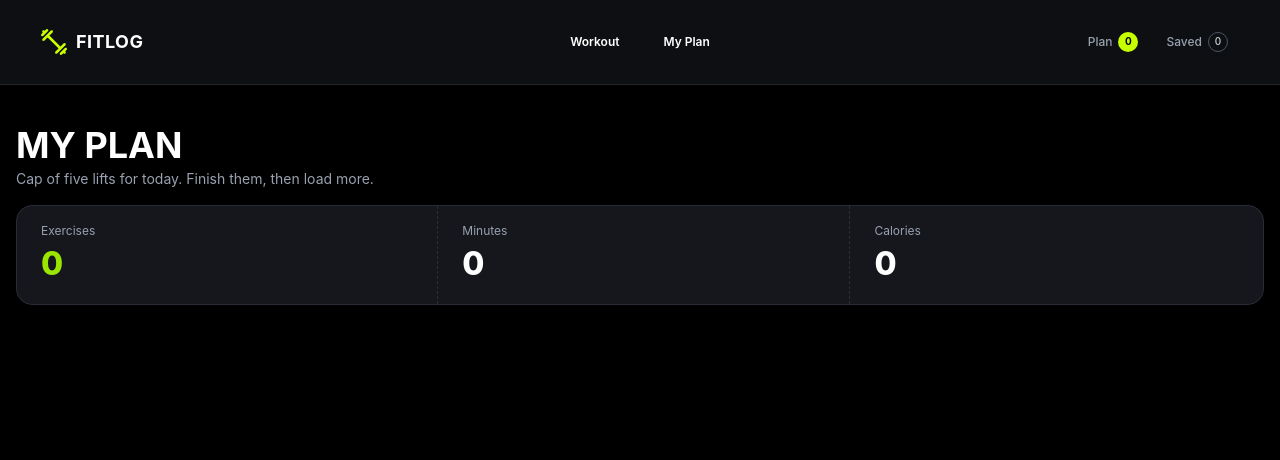
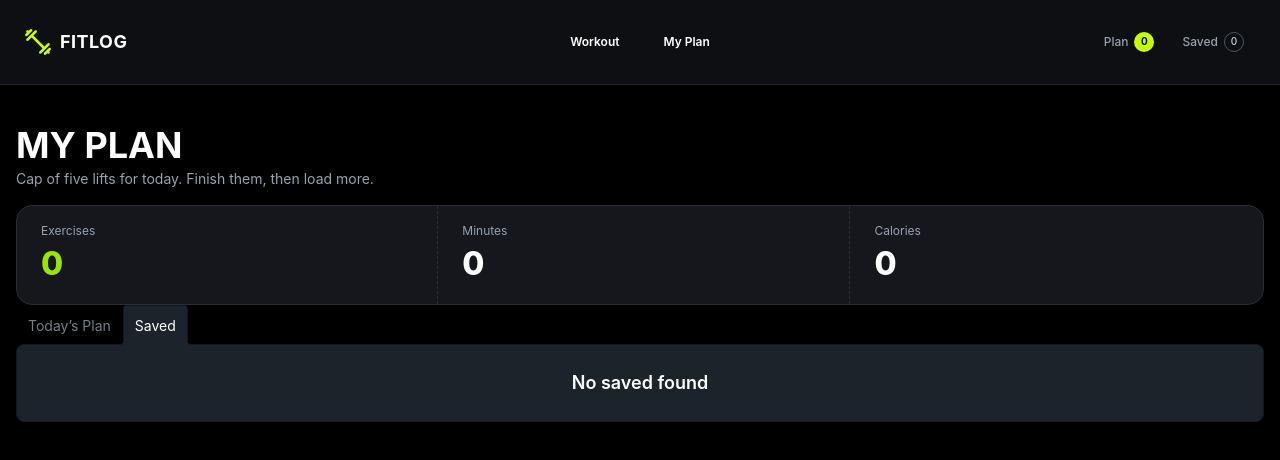
Before and after one commit to prokash4433/ass06-fit-log, a Next.js app: page /my-plan in a window 1280 px wide. Shown: the top 460 px of the page. Built offline with nearby package versions, Linux system fonts and the light colour scheme.

Commit message:
added a ListedWorkoutsCards and button set for the my plan button

```diff
--- a/src/Components/shared/LibraryCards.tsx
+++ b/src/Components/shared/LibraryCards.tsx
@@ -73,7 +73,7 @@ const LibraryCards = ({ library }: ILibraryCardsProps) => {
           {/* Duration */}
           <div className="flex items-center gap-2">
             <div className="flex h-8 w-8 items-center justify-center rounded-lg bg-[#b6ff00]/10 text-[#b6ff00]">
-              <span>⏱</span>
+              <span>◷</span>
             </div>
 
             <div>
@@ -90,7 +90,7 @@ const LibraryCards = ({ library }: ILibraryCardsProps) => {
           {/* Calories */}
           <div className="flex items-center gap-2">
             <div className="flex h-8 w-8 items-center justify-center rounded-lg bg-[#b6ff00]/10 text-[#b6ff00]">
-              <span>🔥</span>
+              <span>♨</span>
             </div>
 
             <div>
@@ -107,7 +107,7 @@ const LibraryCards = ({ library }: ILibraryCardsProps) => {
           {/* Rating */}
           <div className="flex items-center gap-2">
             <div className="flex h-8 w-8 items-center justify-center rounded-lg bg-[#b6ff00]/10 text-[#b6ff00]">
-              <span>⭐</span>
+              <span>☆</span>
             </div>
 
             <div>
--- /dev/null
+++ b/src/Components/shared/ListedWorkoutsCards.tsx
@@ -0,0 +1,107 @@
+import { ILibrary } from '@/types/library.type';
+import Image from 'next/image';
+import Link from 'next/link';
+
+import React from 'react';
+
+interface IListedWourkoutsCardsProps {
+          library: ILibrary
+}
+
+const ListedWorkoutsCards = ({ library }: IListedWourkoutsCardsProps ) => {
+          return (
+                    /* Workout Card */
+                    <div
+
+                              className="mb-4 w-full rounded-2xl border border-[#292c35] bg-[#15171d] p-3 sm:p-4"
+                    >
+                              <div className="flex flex-col gap-4 lg:flex-row lg:items-center">
+
+                                        {/* Left Side - Image + Content */}
+                                        <div className="flex min-w-0 flex-1 items-center gap-3 sm:gap-4">
+
+                                                  {/* Image */}
+                                                  <div className="relative h-16 w-24 shrink-0 overflow-hidden rounded-xl sm:h-20 sm:w-32">
+                                                            <Image
+                                                                      src={library.image}
+                                                                      alt={library.name}
+                                                                      fill
+                                                                      className="object-cover"
+                                                            />
+                                                  </div>
+
+                                                  {/* Content */}
+                                                  <div className="min-w-0 flex-1">
+
+                                                            {/* Workout Name */}
+                                                            <h2 className="truncate text-base font-bold uppercase text-white sm:text-lg">
+                                                                      {library.name}
+                                                            </h2>
+
+                                                            {/* Equipment */}
+                                                            <p className="truncate text-xs text-gray-400 sm:text-sm">
+                                                                      {library.equipment}
+                                                            </p>
+
+                                                            {/* Stats */}
+                                                            <div className="mt-2 flex flex-wrap items-center gap-x-3 gap-y-1 text-xs text-gray-400 sm:gap-4 sm:text-sm">
+
+                                                                      {/* Duration */}
+                                                                      <span className="flex items-center gap-1 whitespace-nowrap">
+                                                                                <span className="text-lime-400">◷</span>
+                                                                                {library.duration} min
+                                                                      </span>
+
+                                                                      {/* Calories */}
+                                                                      <span className="flex items-center gap-1 whitespace-nowrap">
+                                                                                <span className="text-lime-400">♨</span>
+                                                                                {library.caloriesBurned} kcal
+                                                                      </span>
+
+                                                                      {/* Rating */}
+                                                                      <span className="flex items-center gap-1 whitespace-nowrap">
+                                                                                <span className="text-lime-400">☆</span>
+                                                                                {library.rating}
+                                                                      </span>
+
+                                                            </div>
+                                                  </div>
+                                        </div>
+
+                                        {/* Right Side - Buttons */}
+                                        <div className="flex w-full shrink-0 items-center gap-2 sm:gap-3 lg:w-auto">
+
+                                                  {/* View Details */}
+                                                  <Link href={`/library/${library.id}`}>
+                                                  <button
+                                                            type="button"
+                                                            className="flex-1 rounded-full border border-[#374151] px-3 py-2 text-xs text-white transition hover:bg-[#242730] sm:px-5 sm:text-sm lg:flex-none"
+                                                  >
+                                                            View Details
+                                                  </button>
+                                        </Link>
+
+                                                  {/* Mark as Done */}
+                                                  <button
+                                                            type="button"
+                                                            className="flex flex-1 items-center justify-center gap-1.5 rounded-full bg-lime-400 px-3 py-2 text-xs font-semibold text-black transition hover:bg-lime-300 sm:gap-2 sm:px-5 sm:text-sm lg:flex-none"
+                                                  >
+                                                            <span>✓</span>
+                                                            <span>Mark as Done</span>
+                                                  </button>
+
+                                                  {/* Remove */}
+                                                  <button
+                                                            type="button"
+                                                            className="shrink-0 px-1 text-xl text-gray-500 transition hover:text-white sm:text-2xl"
+                                                  >
+                                                            ×
+                                                  </button>
+
+                                        </div>
+                              </div>
+                    </div>
+          );
+};
+
+export default ListedWorkoutsCards;
--- a/src/Components/shared/Navbar.tsx
+++ b/src/Components/shared/Navbar.tsx
@@ -2,12 +2,14 @@ import Image from 'next/image';
 import React from 'react';
 import logo from '@/assets/logo.png';
 import Link from 'next/link';
+import WorkoutCount from './WorkoutCount';
+
 
 const Navbar = () => {
           return (
             <nav className="sticky top-0 z-50 bg-[#0d0f12] border-b border-neutral-800">
           <div className=" navbar container mx-auto">
-                    <div className="navbar min-h-[68px] px-3 sm:px-5 lg:px-8">
+                <div className="navbar min-h-[68px] px-2 sm:px-3 lg:px-4 ">
 
                                {/* LEFT */}
                      <div className="navbar-start">
@@ -89,19 +91,22 @@ const Navbar = () => {
                     <div className="flex items-center gap-0 sm:gap-1">
 
                                         {/* Plan */}
-                    <button className="flex items-center gap-1.5 rounded-full px-2 py-2 text-xs font-medium text-gray-400 transition hover:bg-[#1A2312] hover:text-[#C2F800] sm:px-3 cursor-pointer">
+                    {/* <button className="flex items-center gap-1.5 rounded-full px-2 py-2 text-xs font-medium text-gray-400 transition hover:bg-[#1A2312] hover:text-[#C2F800] sm:px-3 cursor-pointer">
                     <span>Plan</span>
 
                     <span className="flex h-5 w-5 items-center justify-center rounded-full bg-[#c6ff00] text-[10px] font-bold text-black cursor-pointer">0</span>
-                    </button>
+                    </button> */}
+
+                      <WorkoutCount />
+
 
 
                                         {/* Saved */}
-                    <button className="flex items-center gap-1.5 rounded-full px-2 py-2 text-xs font-medium text-gray-400 transition hover:bg-[#1A2312] hover:text-[#C2F800]  sm:px-3 cursor-pointer">
+                    {/* <button className="flex items-center gap-1.5 rounded-full px-2 py-2 text-xs font-medium text-gray-400 transition hover:bg-[#1A2312] hover:text-[#C2F800]  sm:px-3 cursor-pointer">
                     <span>Saved</span>
 
                     <span className="flex h-5 w-5 items-center justify-center rounded-full border border-gray-600 text-[10px] text-gray-300">0</span>
-                                                            </button>
+                                                            </button> */}
 
                                                   </div>
                                         </div>
--- /dev/null
+++ b/src/Components/shared/WorkoutCount.tsx
@@ -0,0 +1,34 @@
+'use client';
+
+import React, { useContext } from 'react';
+import { WorkoutsContext } from '@/context/WorkoutsContext';
+
+const WorkoutCount = () => {
+          const { addWorkouts, savedlist } = useContext(WorkoutsContext);
+
+          return (
+                    <div className="flex items-center gap-0 sm:gap-1">
+
+                              {/* Plan */}
+                              <button className="flex cursor-pointer items-center gap-1.5 rounded-full px-2 py-2 text-xs font-medium text-gray-400 transition hover:bg-[#1A2312] hover:text-[#C2F800] sm:px-3">
+                                        <span>Plan</span>
+
+                                        <span className="flex h-5 w-5 items-center justify-center rounded-full bg-[#c6ff00] text-[10px] font-bold text-black">
+                                                  {addWorkouts.length}
+                                        </span>
+                              </button>
+
+                              {/* Saved */}
+                              <button className="flex cursor-pointer items-center gap-1.5 rounded-full px-2 py-2 text-xs font-medium text-gray-400 transition hover:bg-[#1A2312] hover:text-[#C2F800] sm:px-3">
+                                        <span>Saved</span>
+
+                                        <span className="flex h-5 w-5 items-center justify-center rounded-full border border-gray-600 text-[10px] text-gray-300">
+                                                  {savedlist.length}
+                                        </span>
+                              </button>
+
+                    </div>
+          );
+};
+
+export default WorkoutCount;
--- a/src/app/my-plan/page.tsx
+++ b/src/app/my-plan/page.tsx
@@ -1,6 +1,11 @@
+
 'use client';
 
+import LibraryCards from '@/Components/shared/LibraryCards';
+import ListedWorkoutsCards from '@/Components/shared/ListedWorkoutsCards';
 import { WorkoutsContext } from '@/context/WorkoutsContext';
+import { ILibrary } from '@/types/library.type';
+import Image from 'next/image';
 import React, { useContext } from 'react';
 
 const ListedWorkouts = () => {
@@ -9,11 +14,10 @@ const ListedWorkouts = () => {
   console.log(addWorkouts, savedlist, 'addWorkouts', 'savelist');
 
   return (
-            <div className="mx-auto   container px-4 py-10">
-
+    <div className="mx-auto container px-2 py-10 sm:px-3 lg:px-4">
 
       <div className="mb-2">
-                        <h1 className="text-4xl font-bold   text-white">
+        <h1 className="text-4xl font-bold text-white">
           MY PLAN
         </h1>
 
@@ -22,10 +26,7 @@ const ListedWorkouts = () => {
         </p>
       </div>
 
-
-
       <div className="stats mt-2 w-full rounded-2xl border border-[#292c35] bg-[#15171d] shadow-none">
-
 
         <div className="stat">
           <div className="stat-title text-gray-400">
@@ -37,8 +38,6 @@ const ListedWorkouts = () => {
           </div>
         </div>
 
-
-
         <div className="stat">
           <div className="stat-title text-gray-400">
             Minutes
@@ -48,8 +47,6 @@ const ListedWorkouts = () => {
             0
           </div>
         </div>
-
-
 
         <div className="stat">
           <div className="stat-title text-gray-400">
@@ -63,11 +60,56 @@ const ListedWorkouts = () => {
 
       </div>
 
+      {/* Tabs */}
+      <div className="tabs tabs-lift">
 
+        <input
+          type="radio"
+          name="my_tabs_3"
+          className="tab"
+          aria-label="Today’s Plan"
+        />
 
+        <div className="tab-content border-base-300 bg-base-100 p-6">
 
-                  {/* name of each tab group should be unique */}
+          {addWorkouts.length > 0 ? (
+            addWorkouts.map((library: ILibrary) => {
+              return (
+                <ListedWorkoutsCards key={library.id} library={library} />
+              );
+            })
+          ) : (
+            <p className="text-center text-lg font-semibold">
+              No workouts found
+            </p>
+          )}
 
+        </div>
+
+        <input
+          type="radio"
+          name="my_tabs_3"
+          className="tab"
+          aria-label="Saved"
+          defaultChecked
+        />
+
+        <div className="tab-content border-base-300 bg-base-100 p-6">
+
+                          {savedlist.length > 0 ? (
+                                savedlist.map((library: ILibrary) => {
+                                      return (
+                                            <ListedWorkoutsCards key={library.id} library={library} />
+                                      );
+                                })
+                          ) : (
+                                <p className="text-center text-lg font-semibold">
+                                      No saved found
+                                </p>
+                          )}
+        </div>
+
+      </div>
 
     </div>
   );
```
Also changed, not shown: src/app/workouts/[id]/page.tsx (+1 -6 lines). Lines whose indentation alone changed are shown as unchanged.
